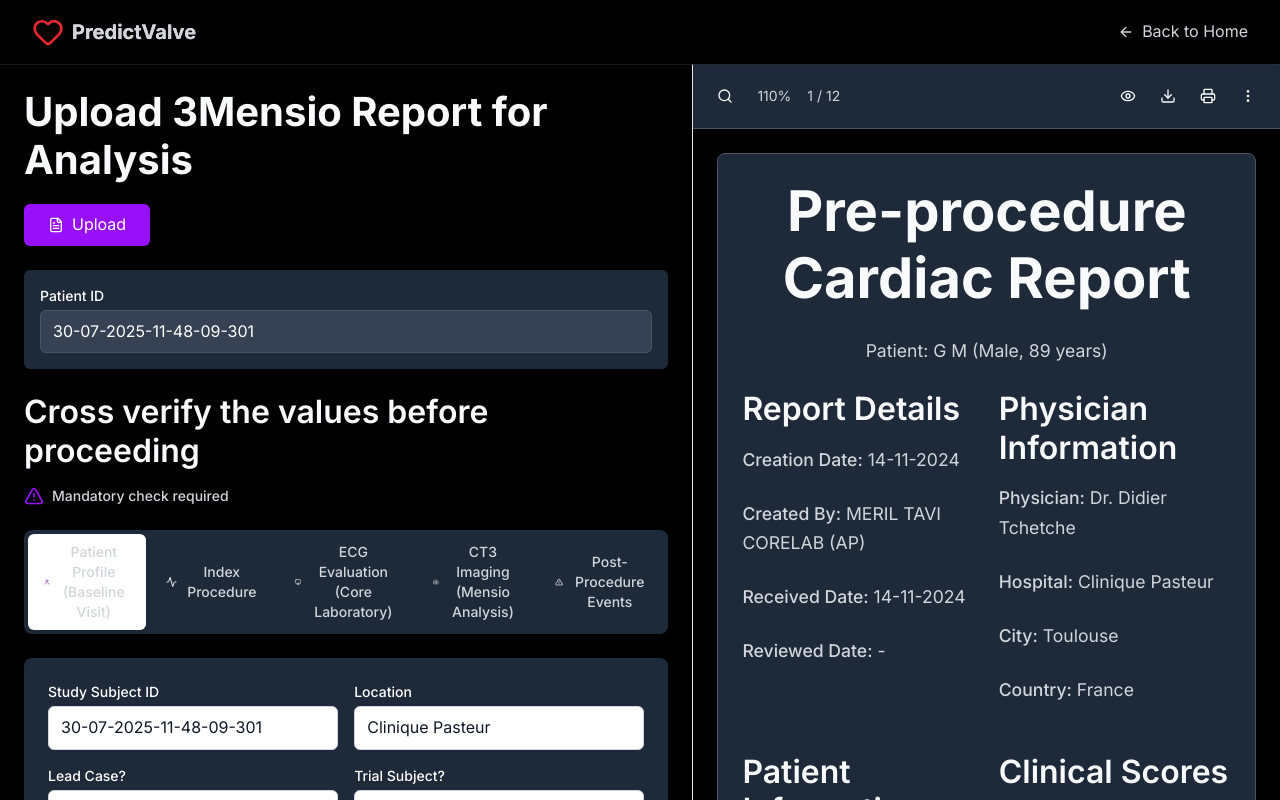
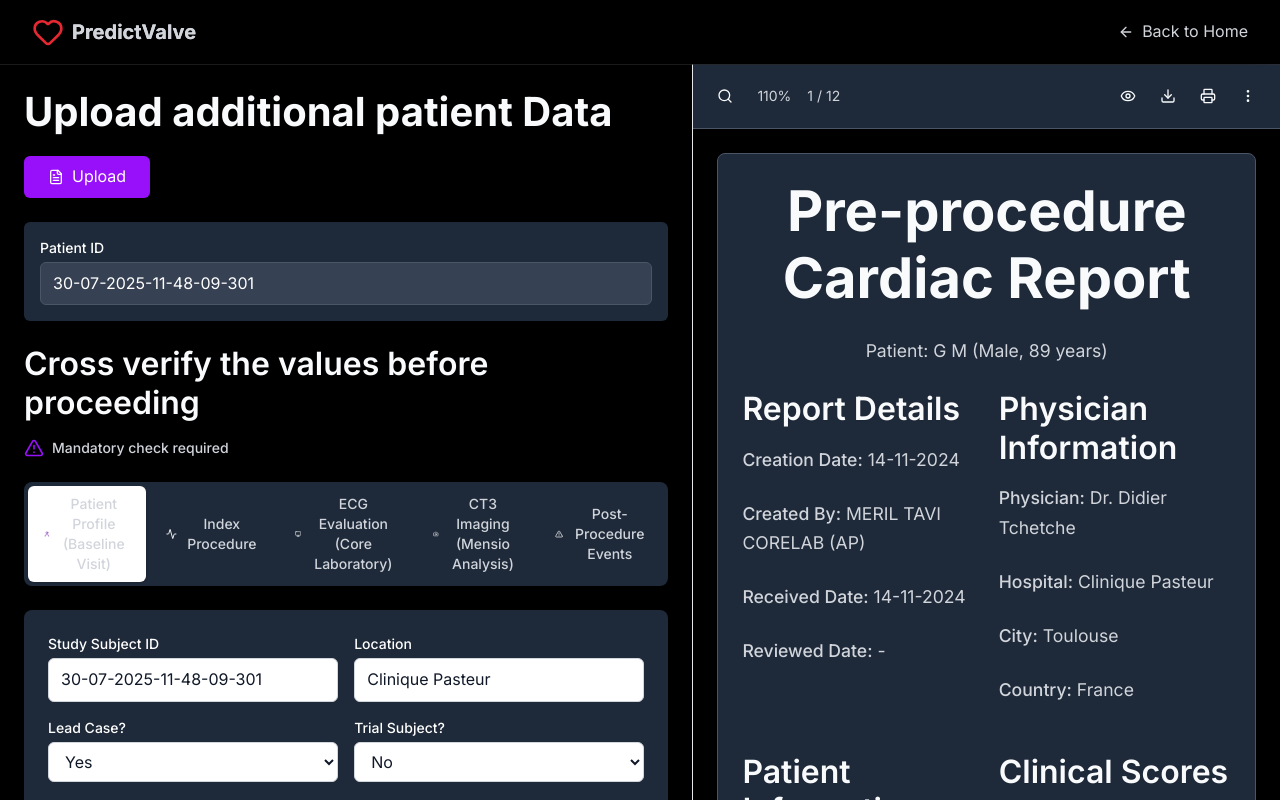
Before and after one commit to Aryaman-Arya/Nuvo-PredictValve, a React (Vite) app: page /patient-analysis in a window 1280 px wide. Shown: the top 800 px of the page. Built offline with nearby package versions, Linux system fonts and the light colour scheme.

Commit message:
Just a text change

```diff
--- a/src/PatientAnalysis.jsx
+++ b/src/PatientAnalysis.jsx
@@ -612,7 +612,7 @@ function PatientDataEntry() {
   return (
     <div className="flex-1 bg-black p-6">
       <div className="mb-6">
-        <h2 className="text-2xl font-bold text-white mb-4">Upload 3Mensio Report for Analysis</h2>
+                 <h2 className="text-2xl font-bold text-white mb-4">Upload additional patient Data</h2>
         <button className="bg-purple-600 text-white px-6 py-2 rounded-md hover:bg-purple-700 transition-colors flex items-center gap-2">
           <FileText className="h-4 w-4" />
           Upload
```
